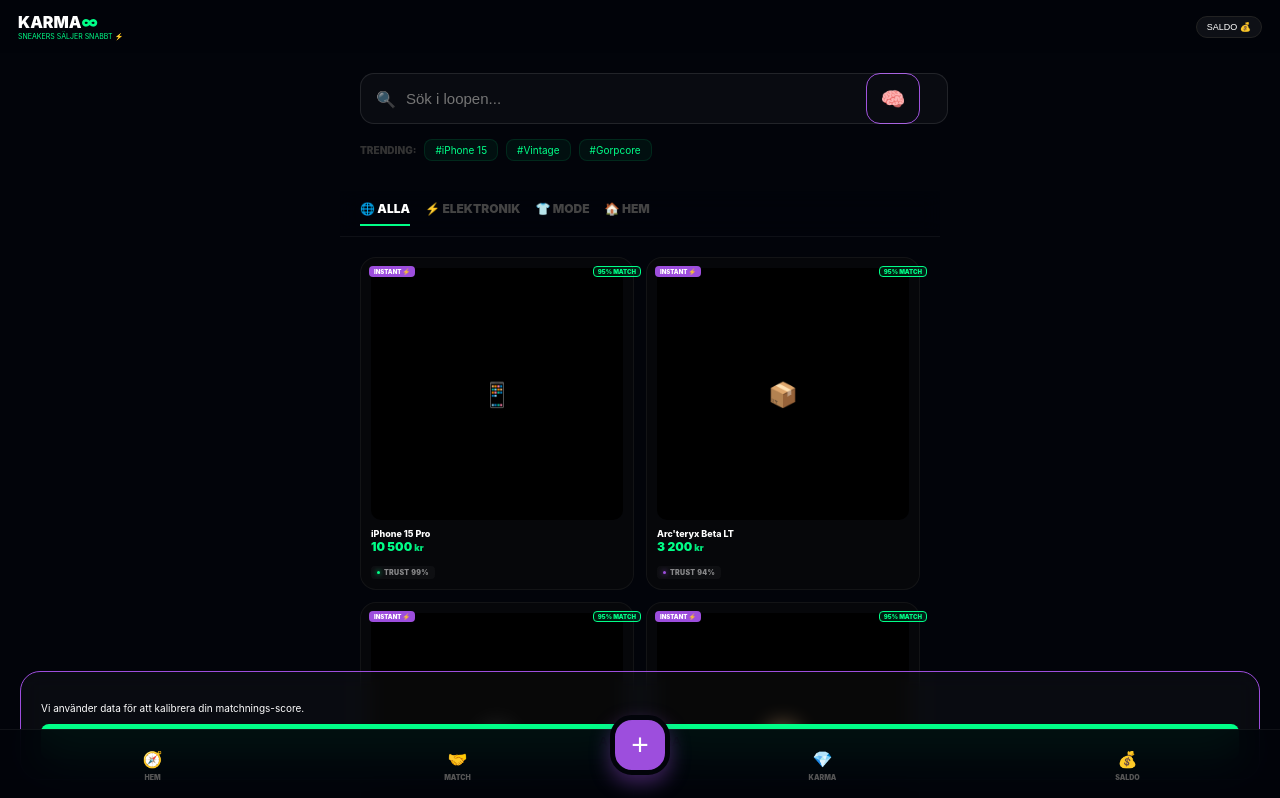
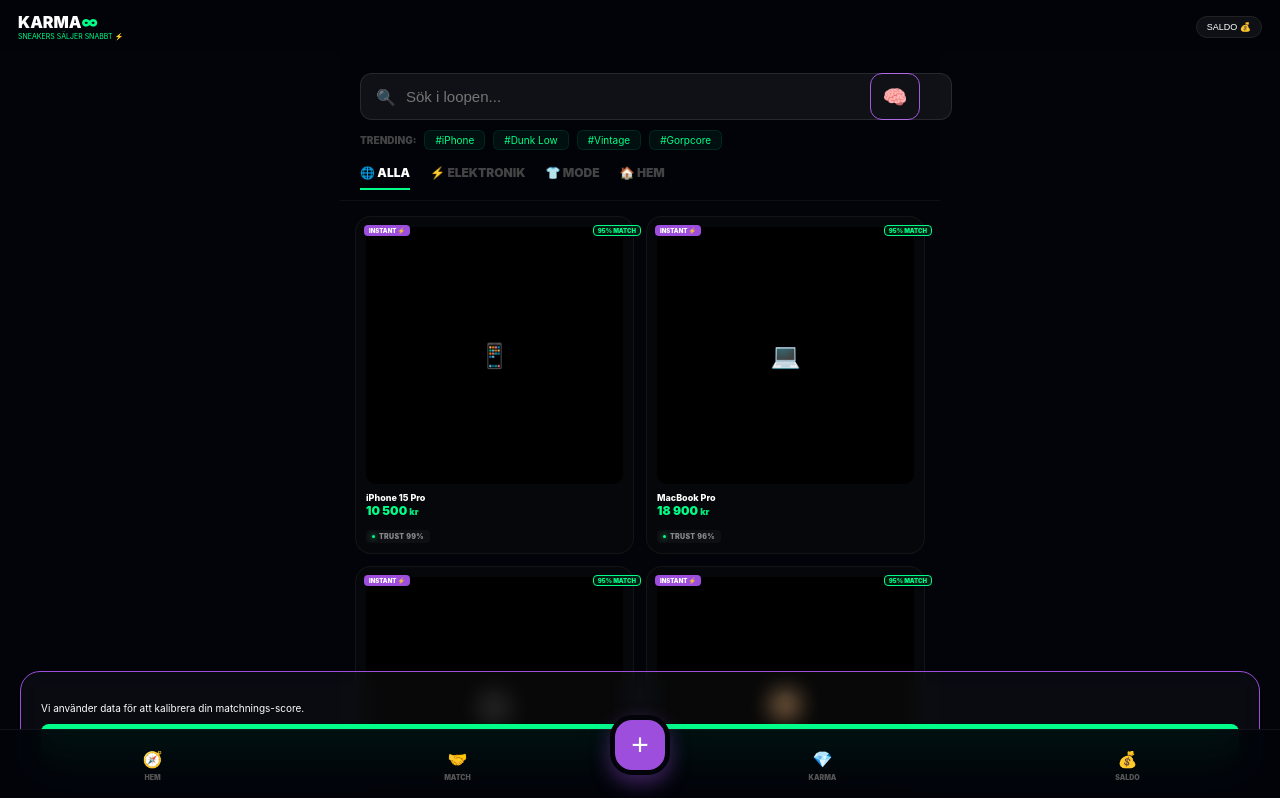
Before and after one commit to gascheckking/marketbeg-appGem, a Next.js app: page /feed in a window 1280 px wide. Shown: the top 798 px of the page. Built offline with nearby package versions, Linux system fonts and the light colour scheme.

Commit message:
Update page.tsx

```diff
--- a/app/feed/page.tsx
+++ b/app/feed/page.tsx
@@ -18,63 +18,63 @@ export default function GlobalMarket() {
   return (
     <div className="page-wrapper" style={{ padding: '0 0 100px 0', background: '#02040a', minHeight: '100vh' }}>
 
-      {/* 1. TOP SEKTION: Sök & AI-Trigger */}
-      <section style={{ padding: '20px 20px 10px 20px' }}>
-        <div style={{ display: 'flex', gap: '10px', marginBottom: '15px' }}>
+      {/* HEADER-BLOCK: Allt som ska ligga "överst" */}
+      <div style={{
+        position: 'sticky', top: 0, zIndex: 100,
+        background: 'rgba(2,4,10,0.95)', backdropFilter: 'blur(15px)',
+        borderBottom: '1px solid rgba(255,255,255,0.05)'
+      }}>
+
+        {/* 1. SÖK & AI-TRIGGER */}
+        <div style={{ padding: '20px 20px 10px 20px', display: 'flex', gap: '10px' }}>
           <div style={{ flex: 1, position: 'relative' }}>
             <input
               type="text"
               placeholder="Sök i loopen..."
               style={{
-                width: '100%', padding: '16px 45px', borderRadius: '14px',
-                background: 'rgba(255,255,255,0.03)', border: '1px solid rgba(255,255,255,0.1)',
-                color: '#fff', fontSize: '15px', outline: 'none'
+                width: '100%', padding: '14px 45px', borderRadius: '12px',
+                background: 'rgba(255,255,255,0.06)', border: '1px solid rgba(255,255,255,0.1)',
+                color: '#fff', fontSize: '15px'
               }}
             />
-            <span style={{ position: 'absolute', left: '16px', top: '16px', opacity: 0.6 }}>🔍</span>
+            <span style={{ position: 'absolute', left: '16px', top: '14px', opacity: 0.5 }}>🔍</span>
           </div>
           <button
             onClick={() => setIsAnalysing(!isAnalysing)}
             style={{
-              width: '54px', borderRadius: '14px', border: '1px solid var(--neon-purple)',
+              width: '50px', borderRadius: '12px', border: '1px solid var(--neon-purple)',
               background: isAnalysing ? 'var(--neon-purple)' : 'transparent',
-              cursor: 'pointer', fontSize: '20px', transition: '0.3s'
+              fontSize: '20px', cursor: 'pointer'
             }}>
             🧠
           </button>
         </div>
 
-        {/* 2. AI-KALIBRERING (Flyttad HIT - ovanför tabs) */}
+        {/* 2. AI-KALIBRERING (Direkt under sök, innan nav) */}
         {isAnalysing && (
-          <div style={{
-            marginBottom: '20px', padding: '2px', borderRadius: '16px',
-            background: 'linear-gradient(90deg, transparent, var(--neon-purple), transparent)',
-            animation: 'shimmer 2s infinite'
-          }}>
-            <div style={{ background: '#02040a', borderRadius: '15px', overflow: 'hidden' }}>
+          <div style={{ padding: '0 20px 15px 20px', animation: 'slideDown 0.3s ease-out' }}>
+            <div style={{
+              background: 'rgba(157, 78, 221, 0.05)', borderRadius: '14px',
+              border: '1px solid rgba(157, 78, 221, 0.2)', overflow: 'hidden'
+            }}>
               <LoadingAI />
             </div>
           </div>
         )}
 
-        {/* 3. TRENDANDE (Inspiration från bilderna) */}
-        <div style={{ display: 'flex', gap: '8px', marginBottom: '20px', overflowX: 'auto', scrollbarWidth: 'none' }}>
-          <span style={{ fontSize: '10px', fontWeight: 900, color: '#333', whiteSpace: 'nowrap', alignSelf: 'center' }}>TRENDING:</span>
-          {['iPhone 15', 'Vintage', 'Gorpcore'].map(tag => (
+        {/* 3. TRENDING TAGS */}
+        <div style={{ display: 'flex', gap: '8px', padding: '0 20px 15px 20px', overflowX: 'auto', scrollbarWidth: 'none' }}>
+          <span style={{ fontSize: '10px', fontWeight: 900, color: '#444', alignSelf: 'center' }}>TRENDING:</span>
+          {['iPhone', 'Dunk Low', 'Vintage', 'Gorpcore'].map(tag => (
             <span key={tag} style={{
               fontSize: '10px', color: 'var(--neon-mint)', background: 'rgba(0,255,136,0.05)',
-              padding: '4px 10px', borderRadius: '8px', border: '1px solid rgba(0,255,136,0.1)', whiteSpace: 'nowrap'
+              padding: '3px 10px', borderRadius: '6px', border: '1px solid rgba(0,255,136,0.1)', whiteSpace: 'nowrap'
             }}>#{tag}</span>
           ))}
         </div>
-      </section>
 
-      {/* 4. TABS & FILTER */}
-      <nav style={{
-        position: 'sticky', top: 0, zIndex: 10, background: 'rgba(2,4,10,0.8)',
-        backdropFilter: 'blur(10px)', padding: '10px 20px', borderBottom: '1px solid rgba(255,255,255,0.05)'
-      }}>
-        <div style={{ display: 'flex', gap: '15px', overflowX: 'auto', scrollbarWidth: 'none' }}>
+        {/* 4. TABS */}
+        <nav style={{ display: 'flex', gap: '20px', padding: '0 20px 10px 20px', overflowX: 'auto', scrollbarWidth: 'none' }}>
           {categories.map((cat) => (
             <div key={cat.id}
               onClick={() => setActiveCategory(cat.name)}
@@ -85,21 +85,21 @@ export default function GlobalMarket() {
               {cat.icon} {cat.name.toUpperCase()}
             </div>
           ))}
-        </div>
-      </nav>
+        </nav>
+      </div>
 
-      {/* 5. GRID */}
-      <section style={{ padding: '20px' }}>
+      {/* 5. GRID (Här visas BARA produkterna nu) */}
+      <section style={{ padding: '15px' }}>
         <div style={{ display: 'grid', gridTemplateColumns: 'repeat(2, 1fr)', gap: '12px' }}>
           <FeedCardSell id="1" title="iPhone 15 Pro" price={10500} trust={99} />
-          <FeedCardSell id="2" title="Arc'teryx Beta LT" price={3200} trust={94} />
-          <FeedCardSell id="3" title="AirPods Max" price={4500} trust={98} />
-          <FeedCardSell id="4" title="Stone Island Knit" price={2800} trust={92} />
+          <FeedCardSell id="2" title="MacBook Pro" price={18900} trust={96} />
+          <FeedCardSell id="3" title="AirPods Max" price={4200} trust={98} />
+          <FeedCardSell id="4" title="Sony WH-1000" price={2800} trust={94} />
         </div>
       </section>
 
       <style jsx>{`
-        @keyframes shimmer { 0% { opacity: 0.5; } 50% { opacity: 1; } 100% { opacity: 0.5; } }
+        @keyframes slideDown { from { opacity: 0; transform: translateY(-10px); } to { opacity: 1; transform: translateY(0); } }
         ::-webkit-scrollbar { display: none; }
       `}</style>
     </div>
```
